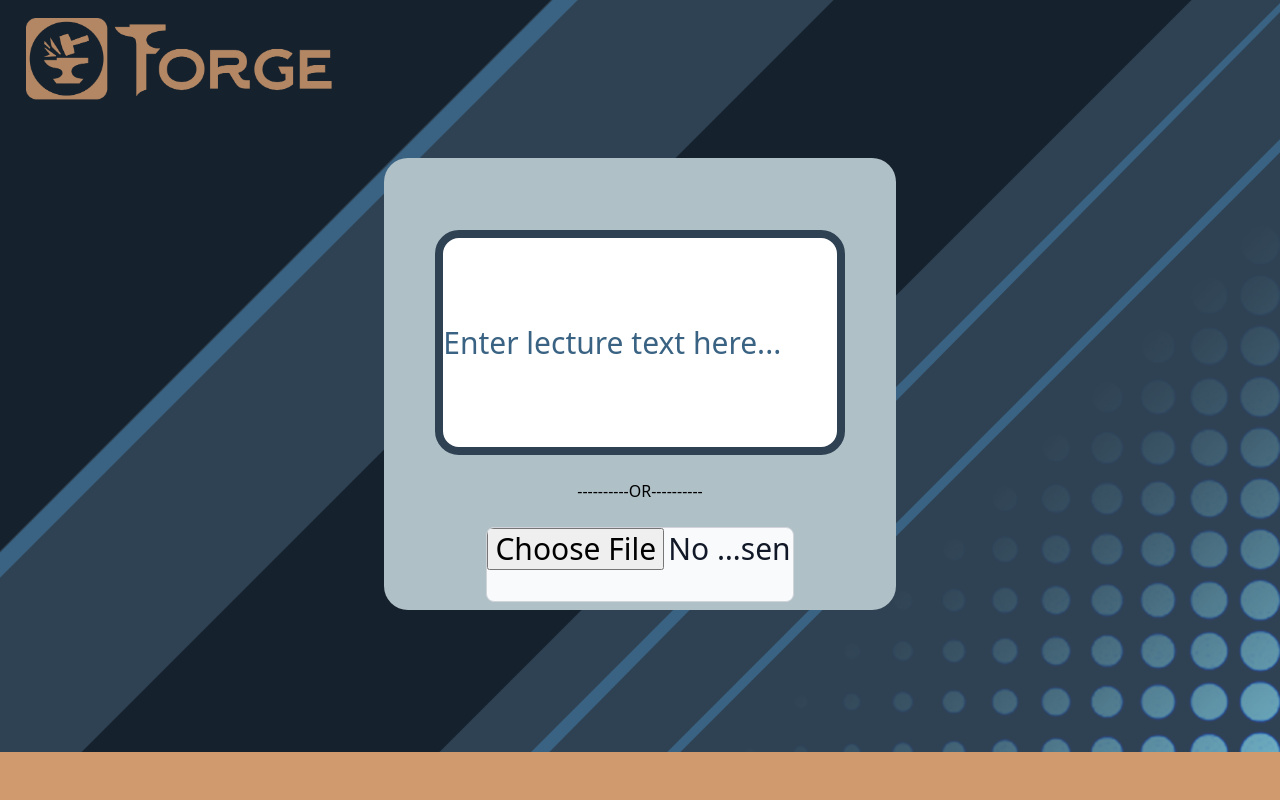
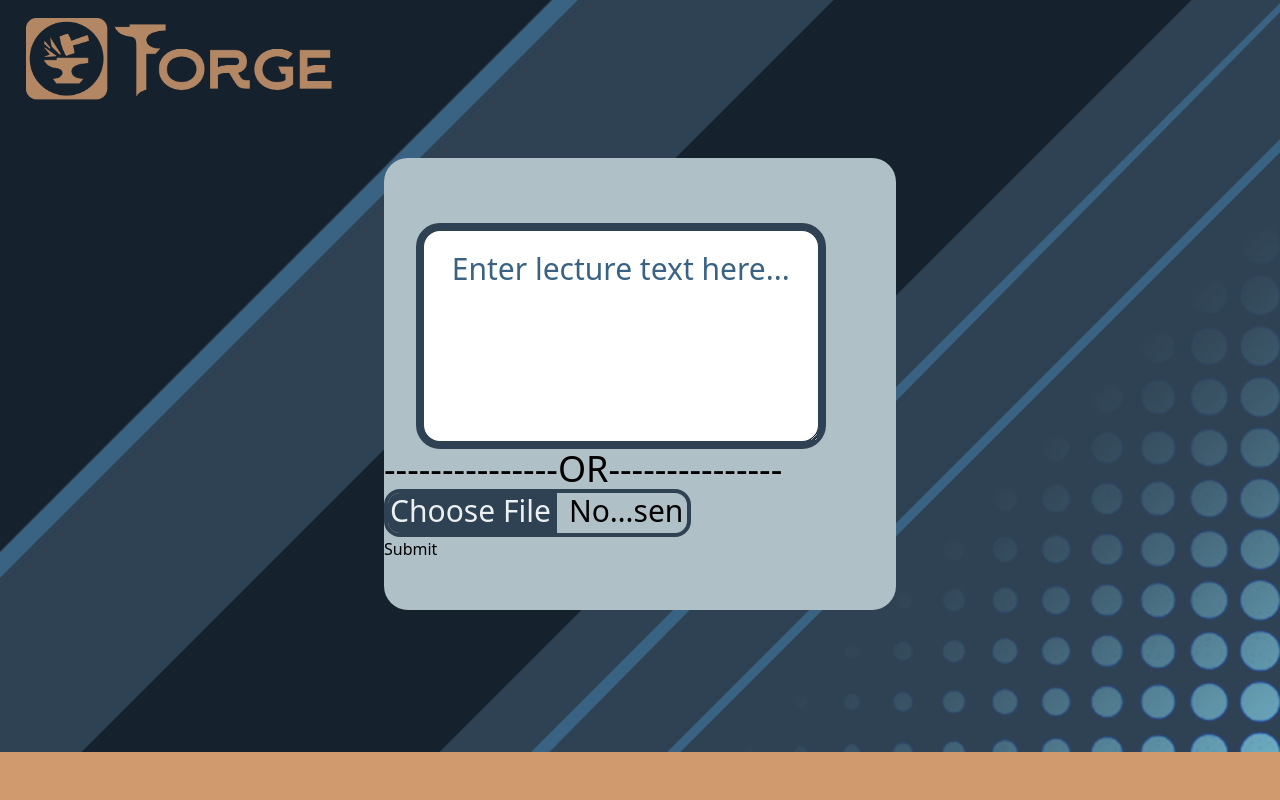
Before and after one commit to NotFish232/TribeHacks-2024, a Flask app: page / in a window 1280 px wide. Run offline with Flask 3, Linux system fonts and the light colour scheme; style sheets or scripts are compiled from the project's sources.

Commit message:
updated form

```diff
--- a/tailwind.config.js
+++ b/tailwind.config.js
@@ -4,6 +4,7 @@ module.exports = {
     theme: {
         extend: {
             colors: {
+                "theme-halfw":"#ecf0f1",
                 "theme-artic": "#b0c0c7",
                 "theme-steel": "#3a6383",
                 "theme-slate": "#2f4253",
--- a/templates/index.html
+++ b/templates/index.html
@@ -4,19 +4,21 @@
     <img class="h-[15vh] ml-3"  src="{{url_for('static', filename='assets/Logo_Full.png')}}">
     <div class="container mx-auto flex flex-col items-center justify-center border-indigo-50 rounded-3xl border-0 w-2/5 h-3/5 bg-theme-artic grid-flow-*" style="margin: auto; margin-top:3%;">
 
-        <input class="mx-8 mt-16 border-8 border-theme-slate rounded-3xl w-4/5 h-1/2 align-text-top text-3xl placeholder-theme-steel text-theme-slate" placeholder="Enter lecture text here...">
+        <form action="/loading" method="post" class="m-auto h-full w-full items-center justify-center" enctype="multipart/form-data">
+            <textarea class="p-5  placeholder:text-center focus:outline-none mx-8 mt-16 border-8 border-theme-slate rounded-3xl w-4/5 h-1/2 align-text-top text-3xl placeholder-theme-steel text-theme-slate" placeholder="Enter lecture text here..."></textarea>
+            <br>
+            <p1 class="text-4xl">---------------OR---------------</p1>
+            <br>
+            <!-- <input type = "file" title=" " class="bg-theme-artic  mt-4 border-8 border-theme-slate rounded-3xl w-3/5 h-1/6 text-center text-4xl flex items-center justify-center" style="position: relative;"/> -->
+                <!-- insert like the file upload button here -->
 
-        </input>
-        <br>
-        <h1>----------OR----------</h1>
-        <br>
-        <!-- <input type = "file" title=" " class="bg-theme-artic  mt-4 border-8 border-theme-slate rounded-3xl w-3/5 h-1/6 text-center text-4xl flex items-center justify-center" style="position: relative;"/> -->
-            <!-- insert like the file upload button here -->
+                <!-- <img class="-ml-5 mr-9 h-[7vh] w-[7vh]"  src="{{url_for('static', filename='assets/Attachment_Icon.png')}}"> -->
 
-            <!-- <img class="-ml-5 mr-9 h-[7vh] w-[7vh]"  src="{{url_for('static', filename='assets/Attachment_Icon.png')}}"> -->
-
-<input accept=".txt, .wav" class="text-3xl block w-3/5 h-1/6 text-gray-900 border border-gray-300 rounded-lg cursor-pointer bg-gray-50 dark:text-gray-400 focus:outline-none dark:bg-gray-700 dark:border-gray-600 dark:placeholder-gray-400" id="file_input" type="file">
-
+            <input accept=".txt, .wav" class=" text-3xl block w-3/5 h-12
+            file:bg-theme-slate file:hover:bg-theme-prussian file:text-theme-halfw file:py-3 file:-ml-1 file:-my-3 file:mr-3 file:border-0 dark:bg-white dark:text-theme-steel
+            border-theme-slate hover:border-theme-prussian border-4 rounded-2xl cursor-pointer  focus:outline-none" id="file_input" type="file">
+            <input type="submit" class = "button" value="Submit">
+        </form>
     </div>
 
 </div>
```
